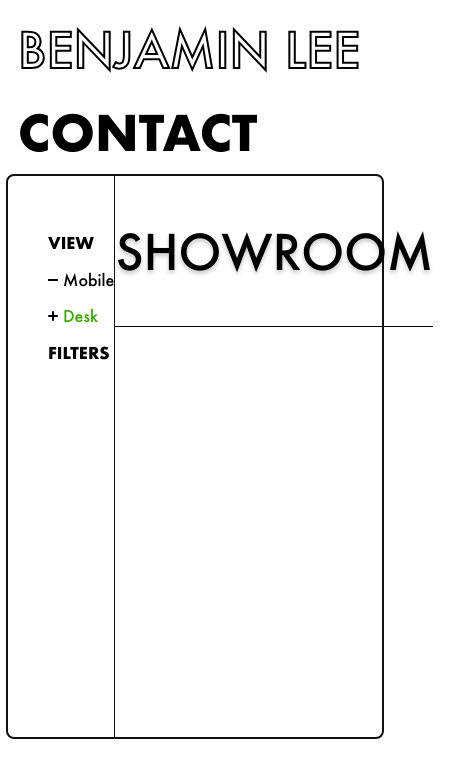
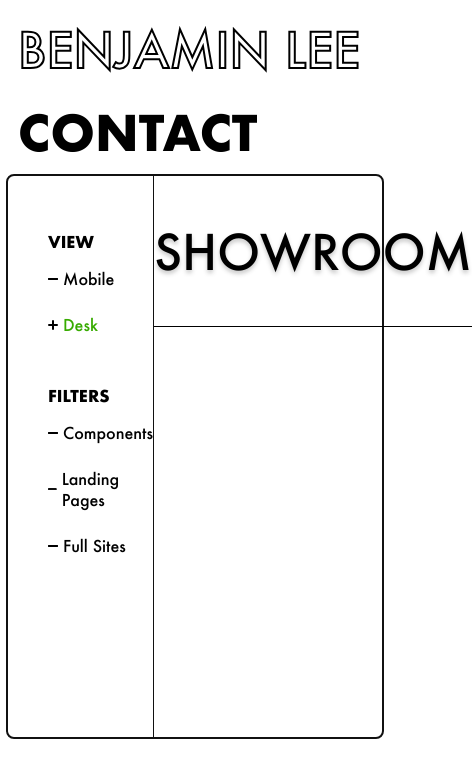
Before and after one commit to benlazzero/portfolio, a React (Vite) app: page / in a window 390 px wide. Shown: the top 778 px of the page, 472 px wide, since content can reach past the window. Built offline with nearby package versions, Linux system fonts and the light colour scheme.

Commit message:
added filters showcase

```diff
--- a/src/components/Showcase-Sidebar.jsx
+++ b/src/components/Showcase-Sidebar.jsx
@@ -1,9 +1,12 @@
-import { useState } from 'react'
+import { useState, useRef } from 'react'
 import Fbar from './ui/Fbar'
 import classes from './Showcase-Sidebar.module.css'
 
 export default function Sidebar() {
   const [isMobile, setMobile] = useState(false)
+  const [isComps, setComps] = useState(false)
+  const [isLand, setLand] = useState(false)
+  const [isFull, setFull] = useState(false)
 
   const HandleView = () => {
     if (isMobile === true) {
@@ -13,23 +16,49 @@ export default function Sidebar() {
     }
   }
 
+  const HandleFilter = (e) => {
+    const target = e.target.innerHTML
+    if (target === 'Components') {
+      setComps(!isComps)
+    } else if (target === 'Landing Pages') {
+      setLand(!isLand)
+    } else if (target === 'Full Sites') {
+      setFull(!isFull)
+    }
+  }
+
   return (
     <div className={classes.container}>
       <div className={classes.viewWrapper}>
         <p className={classes.group}>VIEW</p>
         <div className={classes.itemWrapper}>
-          <div onClick={HandleView} className={`${classes.icon} ${isMobile ? classes.selected : ''}`}>
+          <div onClick={HandleView} className={`${classes.icon} ${isMobile ? classes.toggled : ''}`}>
             <Fbar plus={isMobile ? true : false}/>
             <p className={classes.item}>Mobile</p>
           </div>
-          <div onClick={HandleView} className={`${classes.icon} ${isMobile ? '' : classes.selected}`}>
+          <div onClick={HandleView} className={`${classes.icon} ${isMobile ? '' : classes.toggled}`}>
             <Fbar plus={isMobile ? false : true}/>
             <p className={classes.item}>Desk</p>
           </div>
         </div>
       </div>
+      <p className={classes.group}>FILTERS</p>
       <div className={classes.filterWrapper}>
-        <p className={classes.group}>FILTERS</p>
+
+        <div onClick={HandleFilter} className={`${classes.icon} ${isComps ? classes.selected : ''}`}>
+          <Fbar plus={isComps ? true : false} />
+          <p className={classes.item}>Components</p>
+        </div>
+
+        <div onClick={HandleFilter} className={`${classes.icon} ${isLand ? classes.selected : ''}`}>
+          <Fbar plus={isLand ? true : false} />
+          <p className={classes.item}>Landing Pages</p>
+        </div>
+
+        <div onClick={HandleFilter} className={`${classes.icon} ${isFull ? classes.selected : ''}`}>
+          <Fbar plus={isFull ? true : false} />
+          <p className={classes.item}>Full Sites</p>
+        </div>
       </div>
     </div>
   )
--- a/src/components/Showcase-Sidebar.module.css
+++ b/src/components/Showcase-Sidebar.module.css
@@ -2,7 +2,7 @@
   display: flex;
   flex-direction: column;
   padding-left: 40px;
-  padding-top: 40px;
+  padding-top: 5px;
   width: 220px;
   border-right: 1px solid #111111;
 }
@@ -15,11 +15,13 @@
 .filterWrapper {
   display: flex;
   flex-direction: column;
+  gap: 25px;
 }
 
 .group {
   font-family: 'Bold';
   font-size: 1rem;
+  margin-top: 50px;
 }
 
 .icon {
@@ -38,29 +40,14 @@
 .itemWrapper {
   display: flex;
   flex-direction: column;
-  gap: 15px;
+  gap: 25px;
+}
+
+.toggled {
+  color: #37ab00;
+  pointer-events: none;
 }
 
 .selected {
   color: #37ab00;
-  pointer-events: none;
 }
-
-.arrgif {
-  width: 40px;
-  height: 40px;
-}
-
-.minus {
-  width: 24px;
-  height: 40px;
-  position: absolute;
-}
-
-svg {
-  display: block;
-  fill: none;
-  stroke-width: var(10px, 10px);
-  stroke-linecap: round;
-  stroke-linejoin: round;
-}
```
